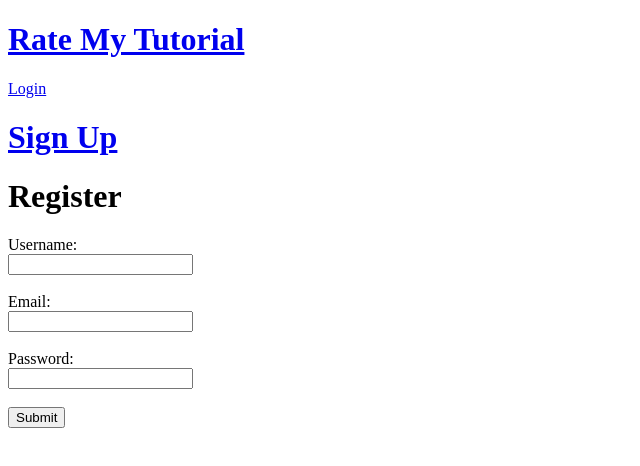
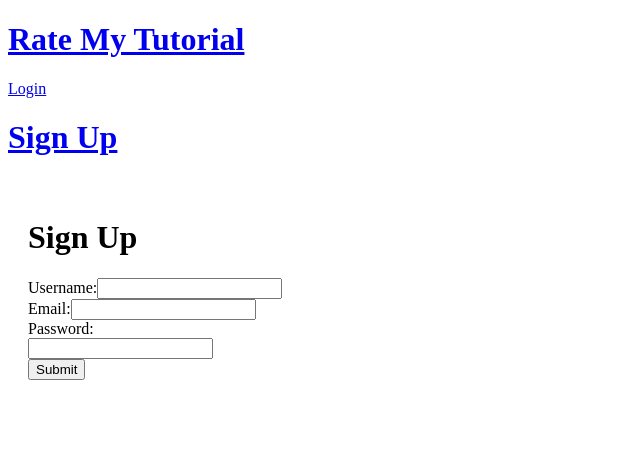
Before and after one commit to adamskristy/mern-capstone, a React (Create React App) app in the folder frontend/: page /register in a window 1280 px wide. Shown: the top 466 px of the page, without its empty margins (0-640 px from the left). Built offline with nearby package versions, Linux system fonts and the light colour scheme; the HTML template or start-up script is replaced by a standard one.

Commit message:
testing deployment

```diff
--- a/frontend/src/App.css
+++ b/frontend/src/App.css
@@ -81,3 +81,8 @@ header a {
   border-radius: 4px;
   margin: 20px 0;
 } */
+
+.form {
+  width: 600px;
+  padding: 20px;
+}
--- a/frontend/src/App.js
+++ b/frontend/src/App.js
@@ -92,7 +92,7 @@ function App() {
                 <Route path="/" element={<Home />} />
                 <Route path="/login" element={<Login setUser={setUser} />} />
                 <Route path="/register" element={<Register setUser={setUser} />} />
-                <Route path="*" element={<Navigate to="/home" />} />
+                <Route path="*" element={<Navigate to="/" />} />
             </Routes>
           )
         }
--- a/frontend/src/components/Navbar.js
+++ b/frontend/src/components/Navbar.js
@@ -24,7 +24,7 @@ function Navbar({ user, setUser }) {
                                 <p className="control">
                                     <Link to='/profile' className="button is-white mr-6"><span>Profile</span></Link>
                                 </p>
-                                <Link onClick={logout} className="button">Logout</Link>
+                                <button className="button" onClick={logout}>Logout</button>
                             </div>
                         </div>
                     </div>
--- a/frontend/src/pages/Login.js
+++ b/frontend/src/pages/Login.js
@@ -40,31 +40,39 @@ function Login({ setUser }) {
     }
 
     return (
-        <div>
-            <h1>Login</h1>
+        <div className="form container p-6">
+        <div className="box">
+            <h1 className="title">Login</h1>
             <form onSubmit={handleSubmit}>
-                <label htmlFor="username">Username:</label>
-                <br />
+                <div className="field">
+                    <label htmlFor="username" className="label">Username:</label>
+                    <div className="control">
                         <input
                             type="text"
                             id="username"
                             name="username"
                             onChange={handleChange}
                             value={form.username}
+                            className="input"
                         />
-                <br /><br />
-                <label htmlFor="password">Password:</label>
-                <br />
+                    </div>
+                </div>
+                <div className="field">
+                    <label htmlFor="password" className="label">Password:</label>
+                    <div className="control">
                         <input
                             type="password"
                             id="password"
                             name="password"
                             onChange={handleChange}
                             value={form.password}
+                            className="input"
                         />
-                <br /><br />
-                <button>Submit</button>
+                    </div>
+                </div>
+                <button className="button is-primary">Submit</button>
             </form>
+        </div>
         </div>
     );
 }
--- a/frontend/src/pages/Register.js
+++ b/frontend/src/pages/Register.js
@@ -35,42 +35,48 @@ function Register({ setUser }) {
 
 
     return (
-        <>
-            <h1>Register</h1>
+        <div className="form container p-6">
+            <div className="box">
+                <h1 className="title">Sign Up</h1>
+
                 <form onSubmit={handleSubmit}>
-                <label htmlFor="username">Username:</label>
-                <br />
+                    <div className="field">
+                        <label htmlFor="username" className="label">Username:</label>
                         <input
                             type="text"
                             id="username"
                             name="username"
                             onChange={handleChange}
                             value={form.username}
+                            className="input"
                         />
-                <br /><br />
-                <label htmlFor="email">Email:</label>
-                <br />
+                    </div>
+                    <div className="field">
+                        <label htmlFor="email" className="label">Email:</label>
                         <input
                             type="email"
                             id="email"
                             name="email"
                             onChange={handleChange}
                             value={form.email}
+                            className="input"
                         />
-                <br /><br />
-                <label htmlFor="password">Password:</label>
-                <br />
+                    </div>
+                    <label htmlFor="password" className="label">Password:</label>
+                    <div className="field">
                         <input
                             type="password"
                             id="password"
                             name="password"
                             onChange={handleChange}
                             value={form.password}
+                            className="input"
                         />
-                <br /><br />
-                <button>Submit</button>
+                    </div>
+                    <button className="button is-primary">Submit</button>
                 </form>
-        </>
+            </div>
+        </div>
     );
 }
 
```
Lines whose indentation alone changed are shown as unchanged.
